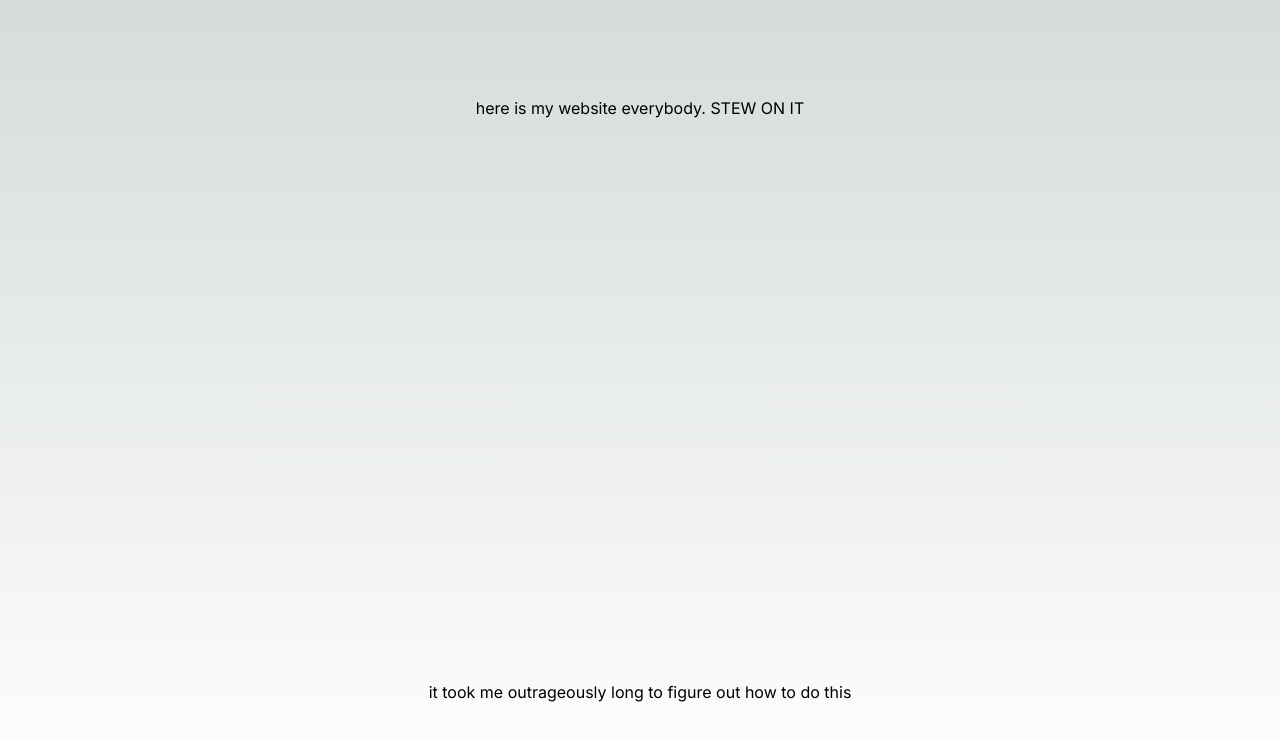
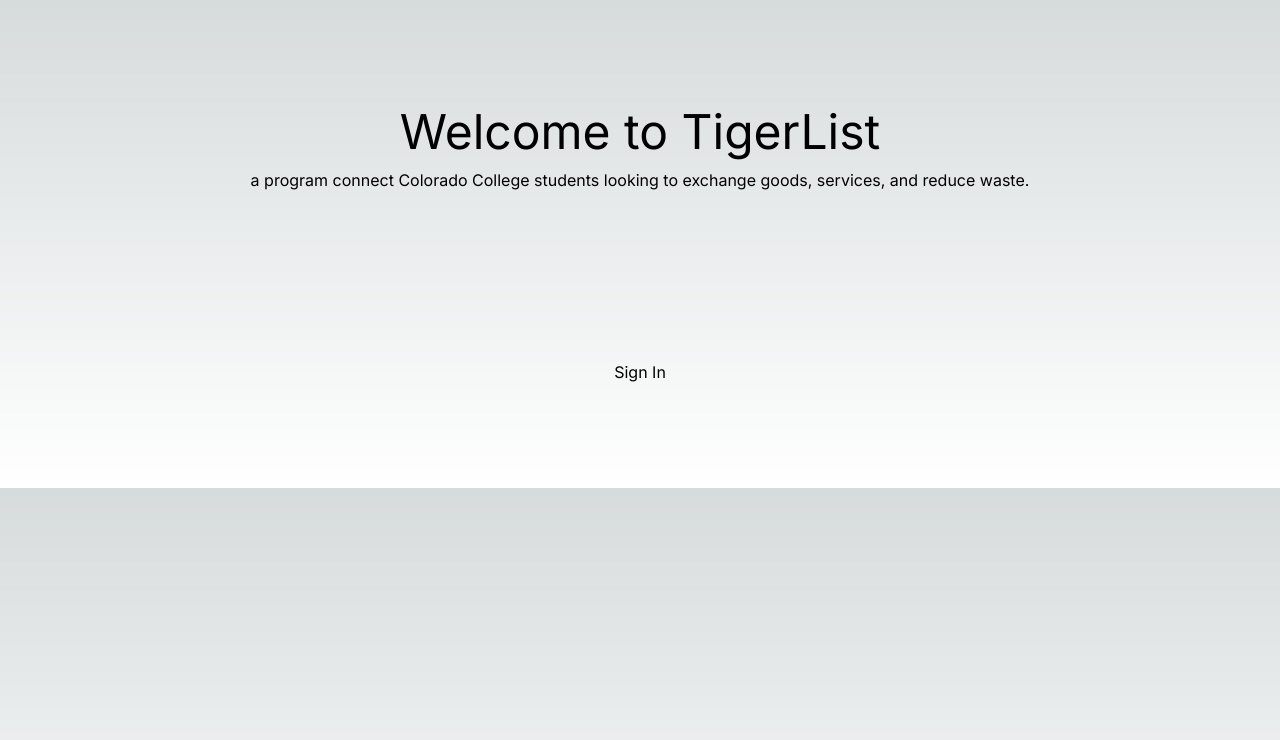
Before and after one commit to apiccaro/tigerlist, a Next.js app: page / in a window 1280 px wide. Shown: the top 740 px of the page. Built offline with nearby package versions, Linux system fonts and the light colour scheme.

Commit message:
skeleton for home page with login button

```diff
--- a/app/globals.css
+++ b/app/globals.css
@@ -25,3 +25,7 @@
     )
     rgb(var(--background-start-rgb));
 }
+
+h1 {
+  font-size: 3rem;
+}
--- a/app/page.js
+++ b/app/page.js
@@ -2,11 +2,31 @@
 
 import Image from 'next/image'
 
+function LoginButton() {
+   const buttonStyle = {
+      display: 'flex',
+      alignItems: 'center',
+      justifyContent: 'center',
+      height: '40px', // Set a specific height for the button if needed
+    };
+    return <button style={buttonStyle}>Sign In</button>;
+ }
+
+
 export default function Home() {
  return (
-    <main className="flex min-h-screen flex-col items-center justify-between p-24">
-      <h1>here is my website everybody. STEW ON IT</h1>
-      <p>it took me outrageously long to figure out how to do this</p>
-    </main>
+   //flex min-h-screen
+   <main className="flex flex-col items-center justify-between p-24">
+      <h1>Welcome to TigerList</h1>
+      <p>a program connect Colorado College students looking to exchange goods, services, and reduce waste.</p>
+      <div className="flex items-center justify-center mt-20"> {/* Adjust mt-8 based on your preference */}
+         <p> </p>
+      </div>
+      <div className="flex items-center justify-center mt-20"> {/* Adjust mt-8 based on your preference */}
+         <LoginButton />
+      </div>
+   </main>
  )
 }
+
+// sign in page with AUTHENTICATION
```
